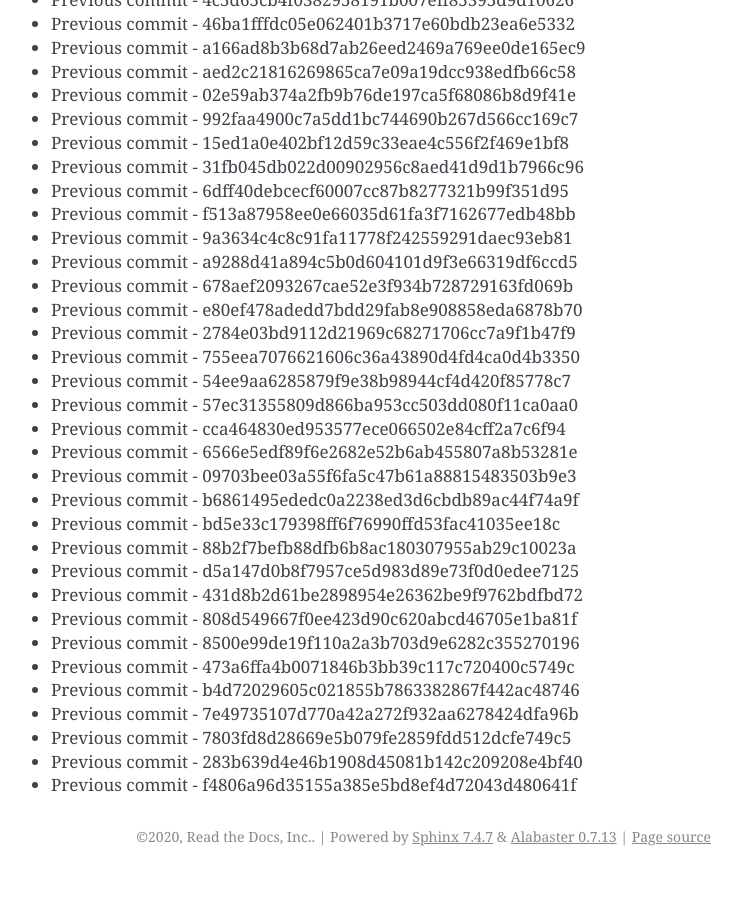
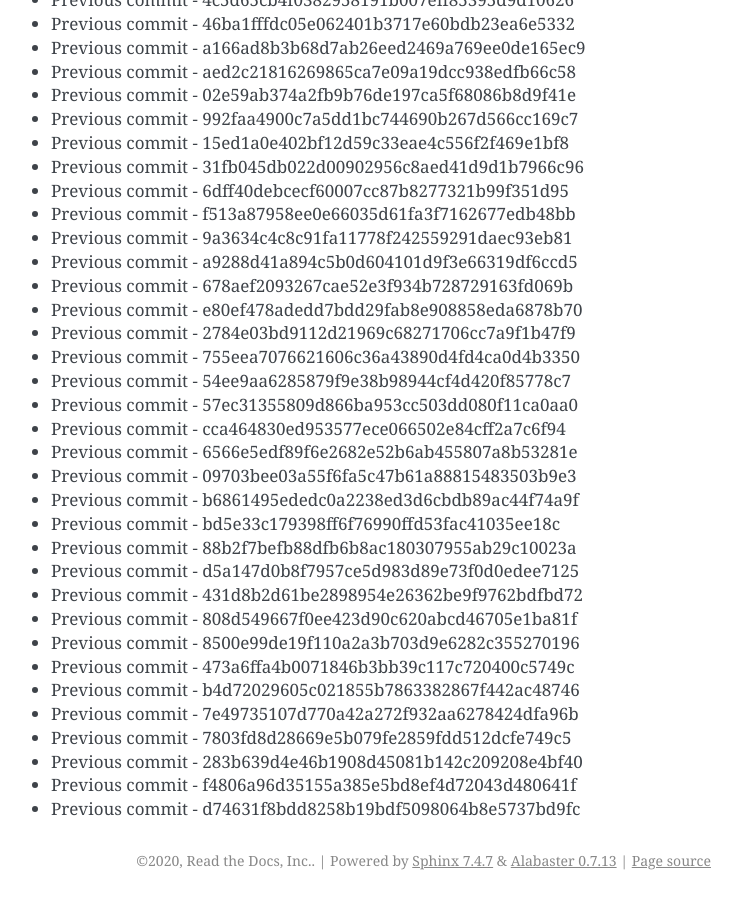
Before and after one commit to readthedocs/rtd-git-stresstest, a Sphinx documentation site: the page built from docs/updates.rst, in a window 1280 px wide and 900 px high, scrolled down 4796 px. Shown: the whole window, without its empty margins (399-1141 px from the left). Built offline with Sphinx 7.4.7, drawn with Linux system fonts in a browser that asks for light colours; before the commit the page ends 5672 px from its top, so only the background shows below that.

Commit message:
Generating commit from previous: d74631f8bdd8258b19bdf5098064b8e5737bd9fc

```diff
--- a/docs/updates.rst
+++ b/docs/updates.rst
@@ -233,3 +233,4 @@ It can be tested for any performance characteristics.
 * Previous commit - 7803fd8d28669e5b079fe2859fdd512dcfe749c5
 * Previous commit - 283b639d4e46b1908d45081b142c209208e4bf40
 * Previous commit - f4806a96d35155a385e5bd8ef4d72043d480641f
+* Previous commit - d74631f8bdd8258b19bdf5098064b8e5737bd9fc
```
